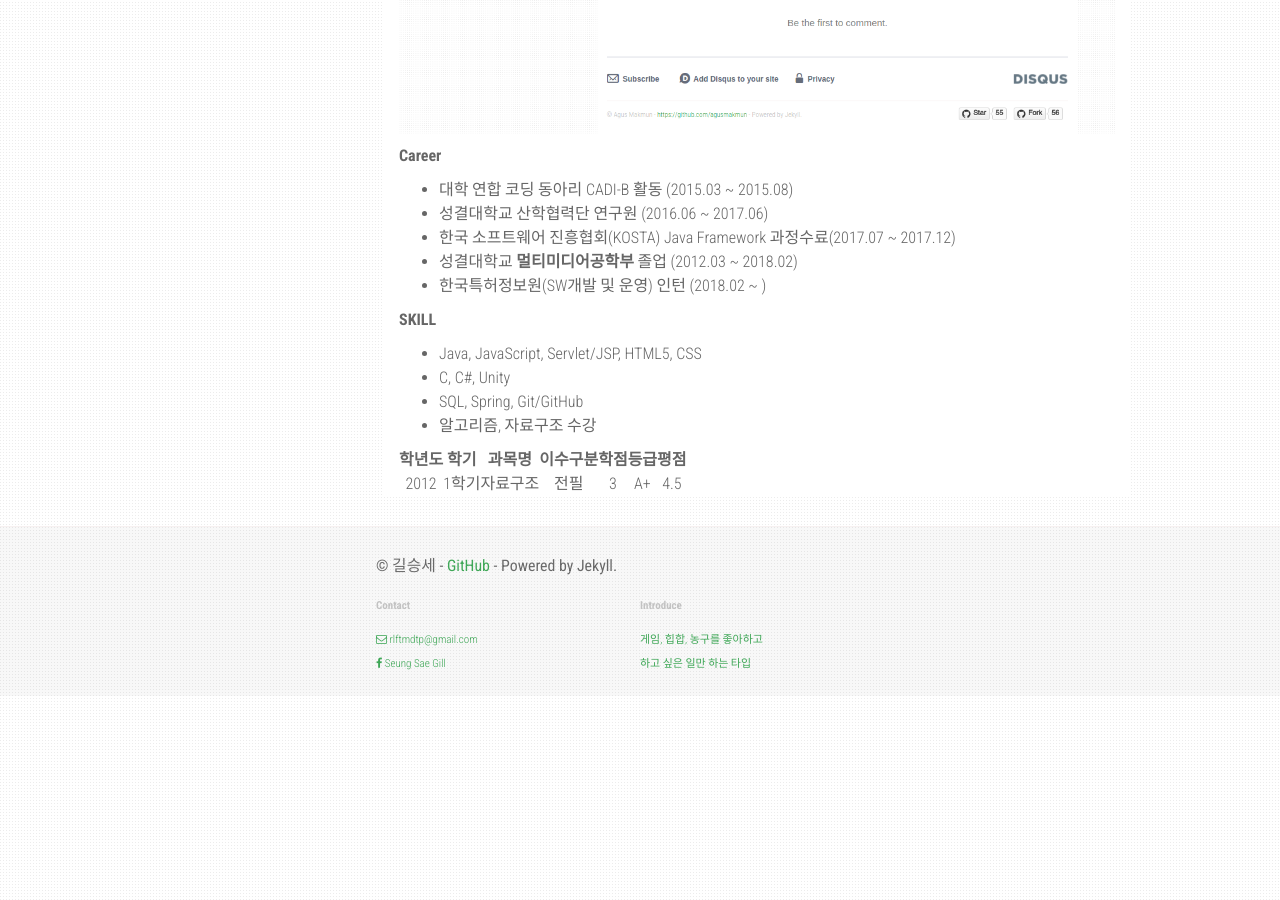
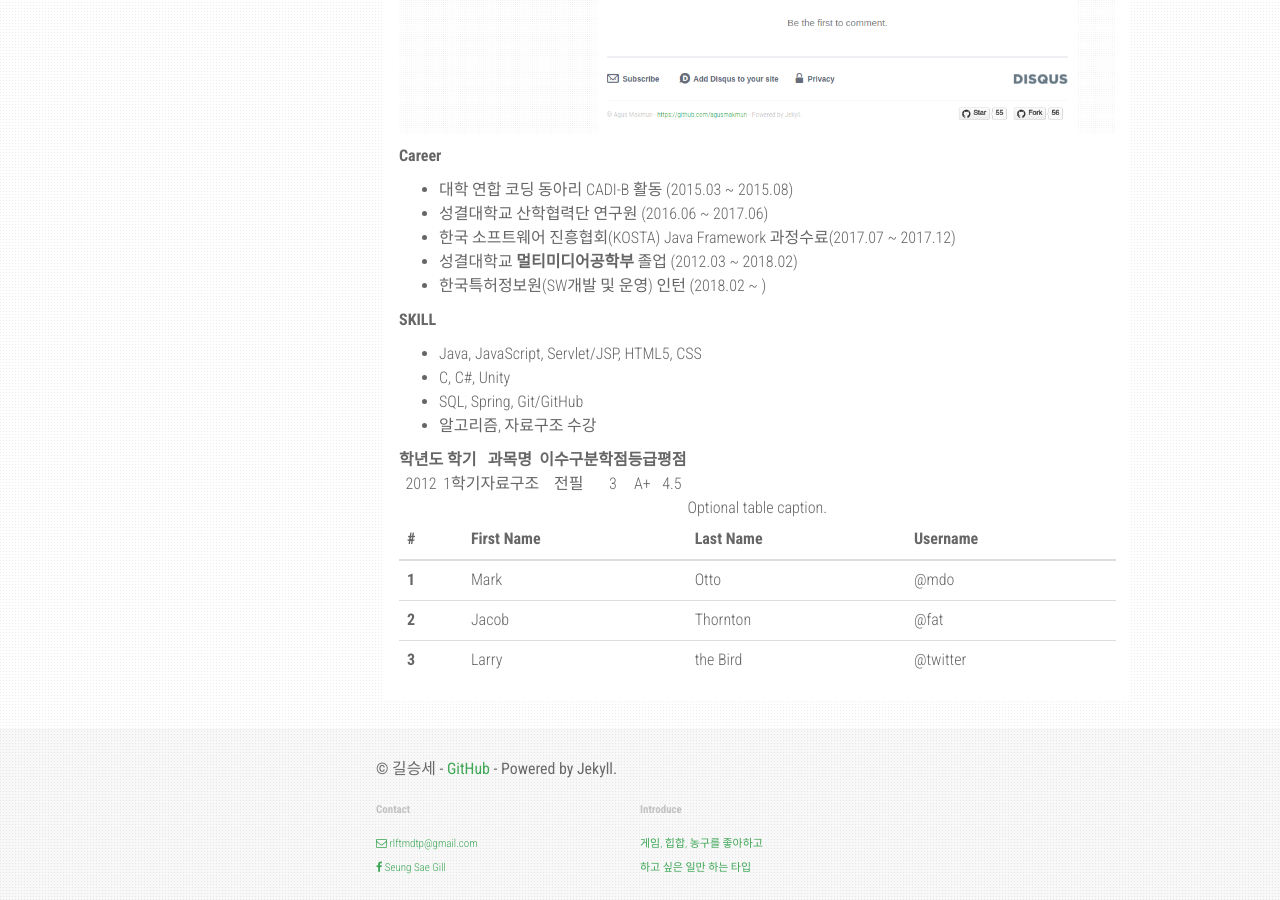
Before and after one commit to agusmakmun/agusmakmun.github.io, a Jekyll site: the page built from about.md, in a window 1280 px wide and 900 px high, scrolled down 1123 px. Built offline with Jekyll 4.4.1, drawn with Linux system fonts in a browser that asks for light colours; nearby versions of some CDN libraries.

Commit message:
Update about.md

```diff
--- a/about.md
+++ b/about.md
@@ -29,3 +29,35 @@ email: agus[at]python.web.id
 | 학년도 | 학기 | 과목명 | 이수구분 | 학점 | 등급 | 평점 |
 | :--------: | :--------: | :--------: | :--------: | :--------: | :--------: | :--------: |
 | 2012 | 1학기 | 자료구조 | 전필 | 3 | A+ | 4.5 |
+
+<table class="table">
+      <caption>Optional table caption.</caption>
+      <thead>
+        <tr>
+          <th>#</th>
+          <th>First Name</th>
+          <th>Last Name</th>
+          <th>Username</th>
+        </tr>
+      </thead>
+      <tbody>
+        <tr>
+          <th scope="row">1</th>
+          <td>Mark</td>
+          <td>Otto</td>
+          <td>@mdo</td>
+        </tr>
+        <tr>
+          <th scope="row">2</th>
+          <td>Jacob</td>
+          <td>Thornton</td>
+          <td>@fat</td>
+        </tr>
+        <tr>
+          <th scope="row">3</th>
+          <td>Larry</td>
+          <td>the Bird</td>
+          <td>@twitter</td>
+        </tr>
+      </tbody>
+    </table>
```
